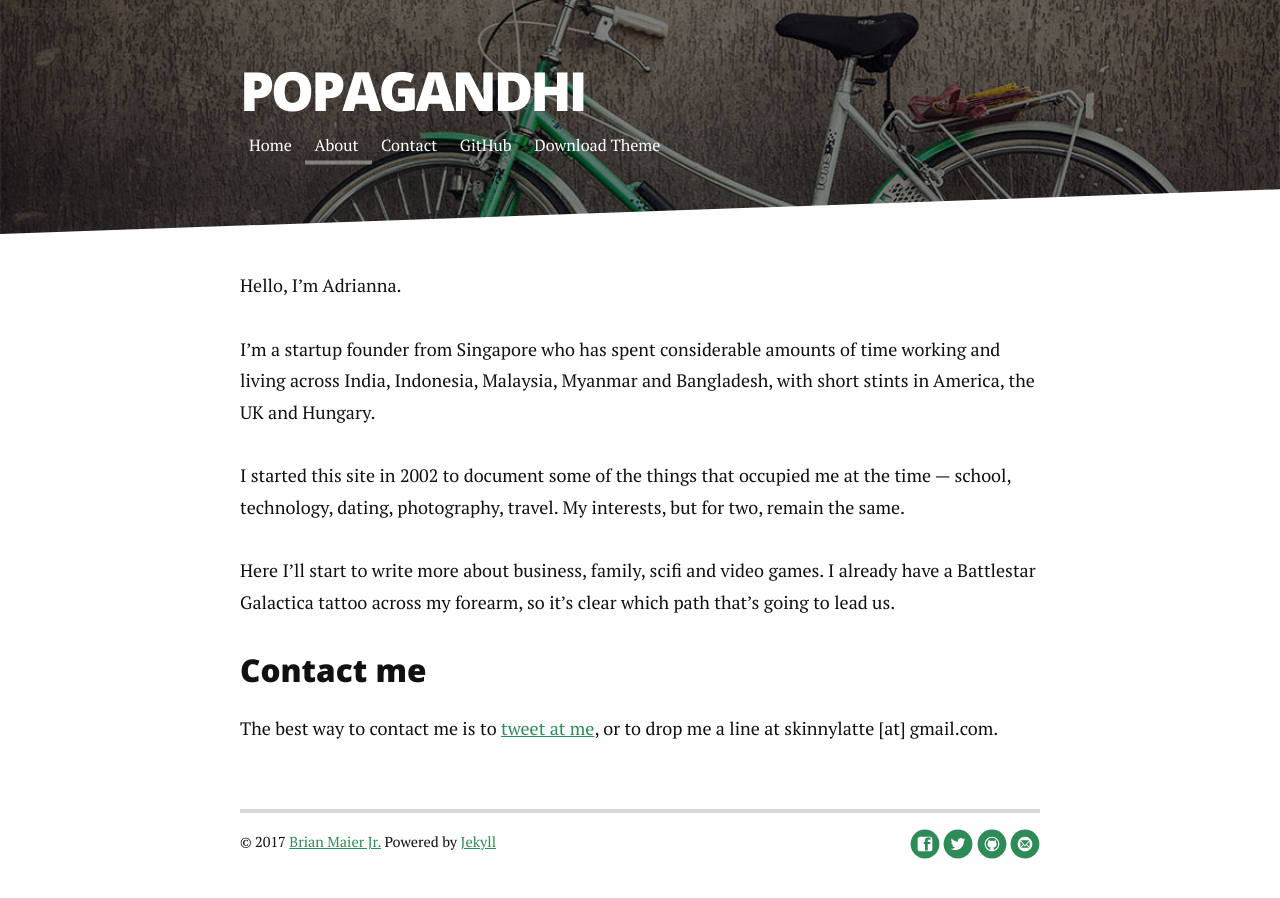
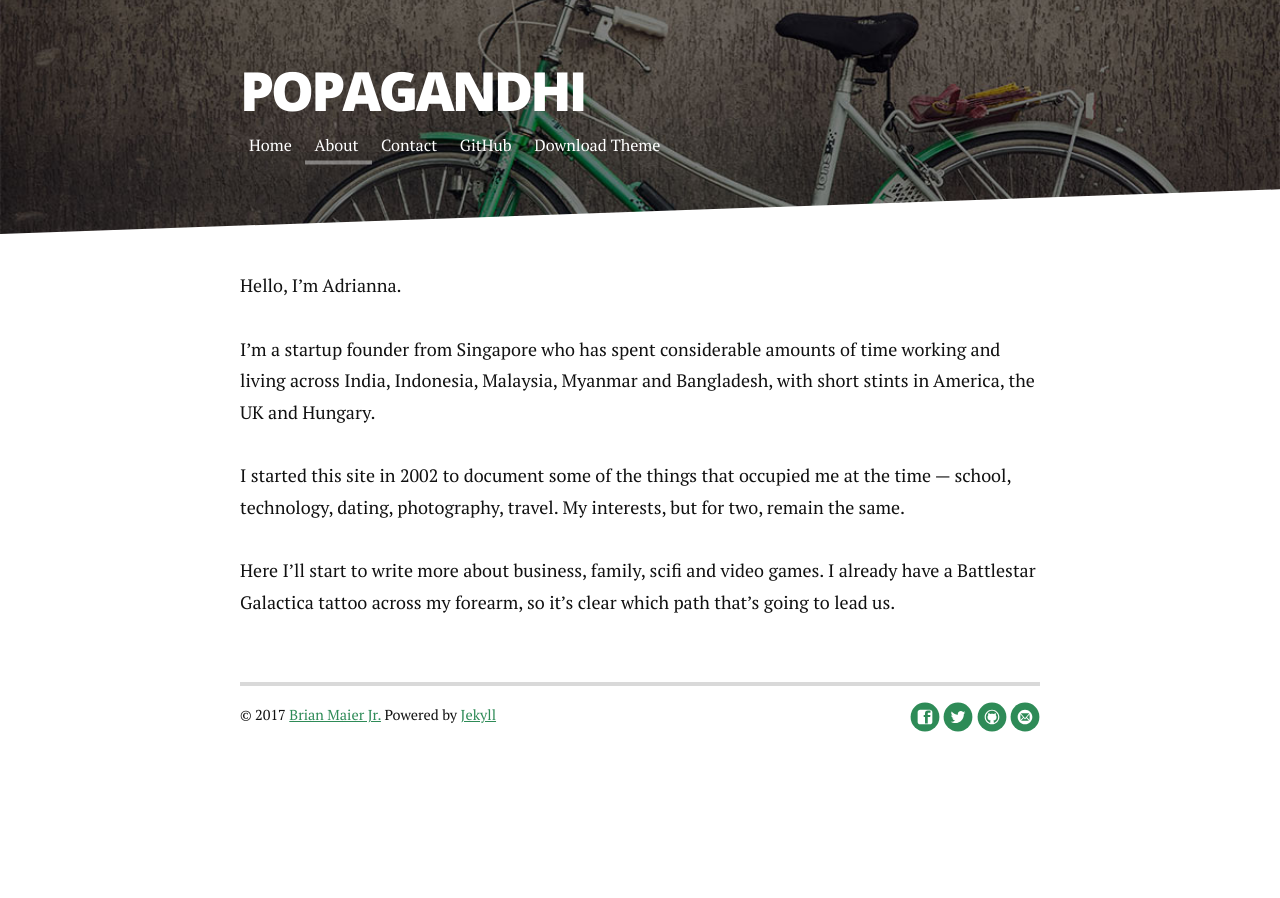
Before and after one commit to skinnylatte/old-jekyll-blog-archive, a Jekyll site: the page built from about.md, in a window 1280 px wide. Built offline with Jekyll 4.4.1, drawn with Linux system fonts in a browser that asks for light colours; nearby versions of some CDN libraries.

Commit message:
modify contact page to remove legacy contact form

```diff
--- a/about.md
+++ b/about.md
@@ -11,7 +11,3 @@ I'm a startup founder from Singapore who has spent considerable amounts of time
 I started this site in 2002 to document some of the things that occupied me at the time — school, technology, dating, photography, travel. My interests, but for two, remain the same.
 
 Here I'll start to write more about business, family, scifi and video games. I already have a Battlestar Galactica tattoo across my forearm, so it's clear which path that's going to lead us.
-
-### Contact me
-
-The best way to contact me is to [tweet at me](http://twitter.com/@skinnylatte), or to drop me a line at skinnylatte [at] gmail.com.
```
